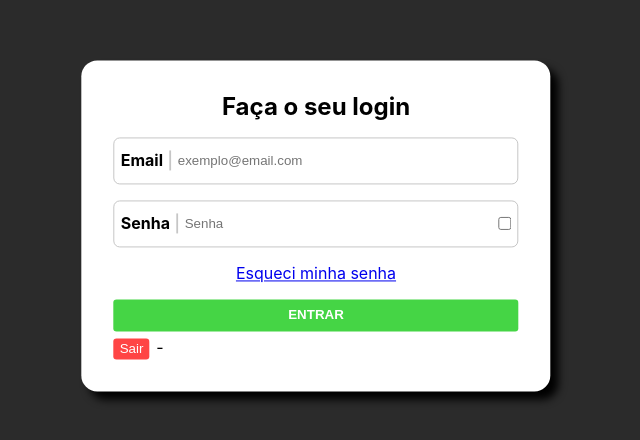
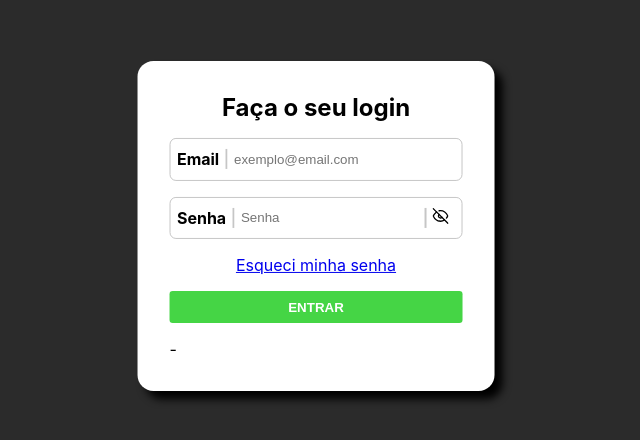
Before and after one commit to TiagoCarnevalli/secret-family-plus, a React (Create React App) app: page / in a window 1280 px wide. Shown: the part 174-614 px from the top of the page, without its empty margins (324-964 px from the left). Built offline with nearby package versions, Linux system fonts and the light colour scheme.

Commit message:
Finalização do container de login

```diff
--- a/package.json
+++ b/package.json
@@ -14,6 +14,7 @@
     "firebase-tools": "^11.8.0",
     "react": "^18.2.0",
     "react-dom": "^18.2.0",
+    "react-icons": "^4.4.0",
     "react-scripts": "^5.0.1",
     "sass": "^1.54.8",
     "typescript": "^4.4.2",
--- a/src/pages/App.tsx
+++ b/src/pages/App.tsx
@@ -3,6 +3,8 @@ import '../styles/App.scss';
 
 import { signInWithEmailAndPassword, signOut,  } from 'firebase/auth';
 import { auth } from '../api/firebase';
+
+import { FiEye, FiEyeOff } from 'react-icons/fi';
 
 function App() {
   const [email, setEmail] = useState('');
@@ -17,44 +19,54 @@ function App() {
       .then((userLogged) => {
         console.log('Logged:');
         console.log(userLogged.user);
-        console.log(userLogged.providerId);
-        console.log(userLogged.operationType);
         setUser(userLogged.user);
       })
       .catch((error) => {
         console.log('Error:');
         console.log(error);
+      });
+  }
+
+  function handleLogout() {
+    signOut(auth)
+    .then(() => {
+        setUser({});
+        console.log('Logged Out');
       })
+      .catch((error) => {
+        console.log(error);
+      });
   }
 
   return (
     <div className='login-container'>
-      <header>
-        <h2>Faça o seu login</h2>
+      <header className='login-header'>
+        <h2 className='login-title'>Faça o seu login</h2>
       </header>
-      <form onSubmit={(form) => handleLogin(form)}>
-        <div>
-          <label>Email</label>
-          <input id='email' type='email' placeholder='exemplo@email.com' value={email} onChange={({target}) => { setEmail(target.value) }} />
+      <form className='login-form' onSubmit={(form) => handleLogin(form)}>
+        <div className='login-input-div'>
+          <label className='login-label'>Email</label>
+          <input id='email' type='email' className='login-input' placeholder='exemplo@email.com' value={email} onChange={({target}) => { setEmail(target.value) }} />
         </div>
-        <div>
-          <label>Senha</label>
-          <input id='password' type={hide ? 'password' : 'text'} placeholder='Senha' value={password} onChange={({target}) => { setPassword(target.value) }}  />
-          <input type='checkbox' checked={hide} onChange={() => { setHide(!hide) }} style={{ width: 'fit-content' }} />
+        <div className='login-input-div'>
+          <label className='login-label'>Senha</label>
+          <input id='password' type={hide ? 'password' : 'text'} className='login-input' placeholder='Senha' value={password} onChange={({target}) => { setPassword(target.value) }}  />
+          <div className='password-hide' onClick={() => setHide(!hide)}>{hide ? <FiEye/> : <FiEyeOff/>}</div>
         </div>
-        <a href='www.google.com'>Esqueci minha senha</a>
-        <button type='submit'>Entrar</button>
+        <a href='www.google.com' className='login-link'>Esqueci minha senha</a>
+        <button className='login-submit' type='submit'>Entrar</button>
       </form>
-      <div style={{ marginTop: '0.4rem' }}>
-        <button onClick={() => { setUser({}); signOut(auth) }}
+      <div style={{ marginTop: '1rem' }}>
+        {(user as any).email && <button onClick={handleLogout}
           style={{
             background: 'var(--red)',
             border: 'none',
             color: 'white',
             padding: '0.2rem 0.4rem',
             borderRadius: '0.2rem',
-            marginRight: '0.4rem'
-          }}>Sair</button>
+            marginRight: '0.6rem',
+            userSelect: 'none'
+          }}>Sair</button>}
         {(user as any).email || '-'}
       </div>
     </div>
--- a/src/styles/App.scss
+++ b/src/styles/App.scss
@@ -8,57 +8,69 @@
   top: 50%;
   left: 50%;
 
-  header {
+  @media (max-width: 640px) {
+    margin: 0.1rem;
+  }
+
+  .login-header {
     margin-bottom: 1rem;
 
-    h2 {
+    .login-title {
       width: fit-content;
       margin: auto;
+      user-select: none;
     }
   }
 
-  form {
+  .login-form {
     display: grid;
     gap: 1rem;
 
-    div {
+    .login-input-div {
       display: flex;
       align-items: center;
       padding: 0.4rem;
       border: #c6c6c6 1px solid;
       border-radius: 0.4rem;
 
-      label {
+      .login-label {
         padding-right: 0.4rem;
         border-right: #c6c6c6 2px solid;
         font-weight: bolder;
+        user-select: none;
       }
 
-      input {
+      .login-input {
         border: none;
         border-radius: 0.2rem;
-        height: 2rem;
-        width: 20rem;
         padding: 0.4rem;
 
         &:focus {
           outline: none;
         }
       }
+
+      .password-hide {
+        border-left: #c6c6c6 2px solid;
+        padding: 0 0.4rem;
+        align-items: center;
+        cursor: pointer;
+      }
     }
 
-    a {
+    .login-link {
       width: fit-content;
       margin: auto;
       text-decoration: underline;
       cursor: pointer;
+      user-select: none;
 
       &:hover {
         text-decoration: none;
       }
     }
 
-    button {
+    .login-submit {
       text-transform: uppercase;
       font-weight: bolder;
       height: 2rem;
@@ -68,6 +80,7 @@
       background: var(--green);
       cursor: pointer;
       transition: all 0.1s ease-in-out;
+      user-select: none;
 
       &:active {
         filter: brightness(95%);
```
Also changed, not shown: 2 other files (tests, documents, lock files or other folders).
